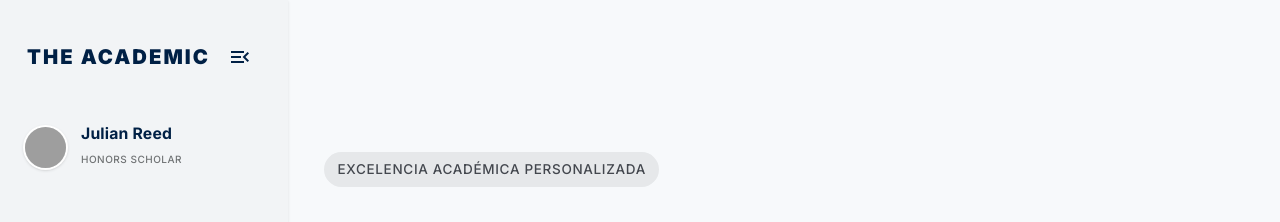
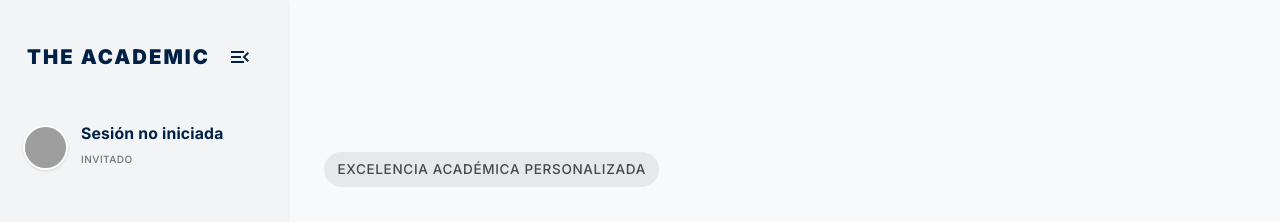
Before and after one commit to JimmyDVO0823/tuto_vista, a React (Vite) app in the folder tuto_vista_vite/: page / in a window 1280 px wide. Shown: the top 222 px of the page. Built offline with nearby package versions, Linux system fonts and the light colour scheme; grey boxes are pictures that could not be loaded.

Commit message:
Se crea un componente sesionView para mostrar la informacion del usuario al iniciar sesion

```diff
--- /dev/null
+++ b/tuto_vista_vite/src/components/layout/SessionView.jsx
@@ -0,0 +1,38 @@
+import React from 'react';
+
+/**
+ * SessionView Component - Displays the current user state in the sidebar
+ *
+ * @param {Object} user - User object containing name, role, and image
+ * @param {boolean} isCollapsed - Whether the sidebar is in mini mode
+ */
+const SessionView = ({ user, isCollapsed }) => {
+  const hasUser = !!user;
+
+  return (
+    <div className={`px-5 mb-8 flex items-center gap-3 transition-opacity duration-300 ${isCollapsed ? 'justify-center' : ''}`}>
+      {/* User Avatar */}
+      <div className="w-10 h-10 min-w-[40px] rounded-full overflow-hidden bg-[#e6e8ea] border-2 border-white shadow-sm shrink-0">
+        <img
+          alt={hasUser ? user.name : "Guest"}
+          src={hasUser ? user.image : "https://www.gravatar.com/avatar/00000000000000000000000000000000?d=mp&f=y"}
+          className="w-full h-full object-cover"
+        />
+      </div>
+
+      {/* User Info */}
+      {!isCollapsed && (
+        <div className="animate-in slide-in-from-left-2 duration-300">
+          <p className="text-sm font-bold text-primary font-body whitespace-nowrap">
+            {hasUser ? user.name : "Sesión no iniciada"}
+          </p>
+          <p className="text-[10px] uppercase tracking-wider text-[#191c1e]/60 font-medium whitespace-nowrap">
+            {hasUser ? user.role : "Invitado"}
+          </p>
+        </div>
+      )}
+    </div>
+  );
+};
+
+export default SessionView;
--- a/tuto_vista_vite/src/components/layout/Sidebar.jsx
+++ b/tuto_vista_vite/src/components/layout/Sidebar.jsx
@@ -1,6 +1,7 @@
 import React from 'react';
 import { Link, useLocation } from 'react-router-dom';
 import SidebarItem from './SidebarItem';
+import SessionView from './SessionView';
 
 /**
  * Sidebar Component - The Academic Editorial
@@ -8,6 +9,13 @@ import SidebarItem from './SidebarItem';
  */
 const Sidebar = ({ isCollapsed, onMouseEnter, onMouseLeave, onToggle }) => {
   const location = useLocation();
+
+  // Mock user for now - This could come from an Auth Context later
+  const currentUser = {
+    name: 'Julian Reed',
+    role: 'Honors Scholar',
+    image: 'https://lh3.googleusercontent.com/aida-public/AB6AXuDZOpt5w551XHfqYULnJTuGEpt5A5sQfS-rGYKJ8RDVypF4--j8zvRx_kCajeOtRLIRKsdAbkuPrKdk5ydD3xJddzS9imHE2c3kiFVHhtq30GBs7Uls7KcLTJIlMYLsJSNMlU3NIFdEPo4kbdl4YNcs6bTNdMjsPbKSZmBh_hfqoW21-1cy7-5EDrugAATFLZUnVBX_3-8198vMuOkVcHWkXn9UnbH80JaimlyeFq9dHs-XkAl9UuidVl9bOgJyvB6hsxkovmP3Zx-s'
+  };
 
   const navLinks = [
     { label: 'Dashboard', path: '/dashboard/student', icon: 'dashboard' },
@@ -42,25 +50,7 @@ const Sidebar = ({ isCollapsed, onMouseEnter, onMouseLeave, onToggle }) => {
       </div>
 
       {/* User Profile */}
-      <div className={`px-5 mb-8 flex items-center gap-3 transition-opacity duration-300 ${isCollapsed ? 'justify-center' : ''}`}>
-        <div className="w-10 h-10 min-w-[40px] rounded-full overflow-hidden bg-[#e6e8ea] border-2 border-white shadow-sm shrink-0">
-          <img
-            alt="Julian Reed"
-            src="https://lh3.googleusercontent.com/aida-public/AB6AXuDZOpt5w551XHfqYULnJTuGEpt5A5sQfS-rGYKJ8RDVypF4--j8zvRx_kCajeOtRLIRKsdAbkuPrKdk5ydD3xJddzS9imHE2c3kiFVHhtq30GBs7Uls7KcLTJIlMYLsJSNMlU3NIFdEPo4kbdl4YNcs6bTNdMjsPbKSZmBh_hfqoW21-1cy7-5EDrugAATFLZUnVBX_3-8198vMuOkVcHWkXn9UnbH80JaimlyeFq9dHs-XkAl9UuidVl9bOgJyvB6hsxkovmP3Zx-s"
-            className="w-full h-full object-cover"
-          />
-        </div>
-        {!isCollapsed && (
-          <div className="animate-in slide-in-from-left-2 duration-300">
-            <p className="text-sm font-bold text-primary font-body whitespace-nowrap">
-              Julian Reed
-            </p>
-            <p className="text-[10px] uppercase tracking-wider text-[#191c1e]/60 font-medium whitespace-nowrap">
-              Honors Scholar
-            </p>
-          </div>
-        )}
-      </div>
+      <SessionView user={null} isCollapsed={isCollapsed} />
 
       {/* Navigation */}
       <div className="flex-1 flex flex-col gap-1 overflow-y-auto no-scrollbar">
```
